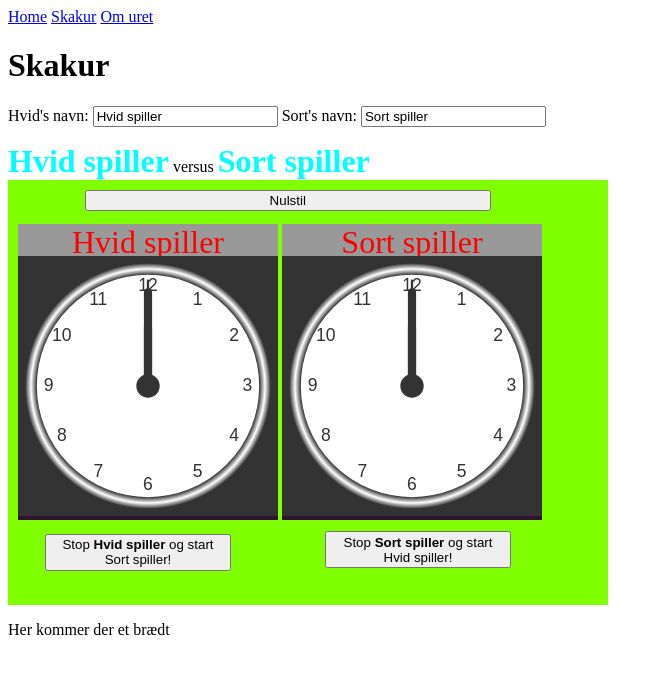
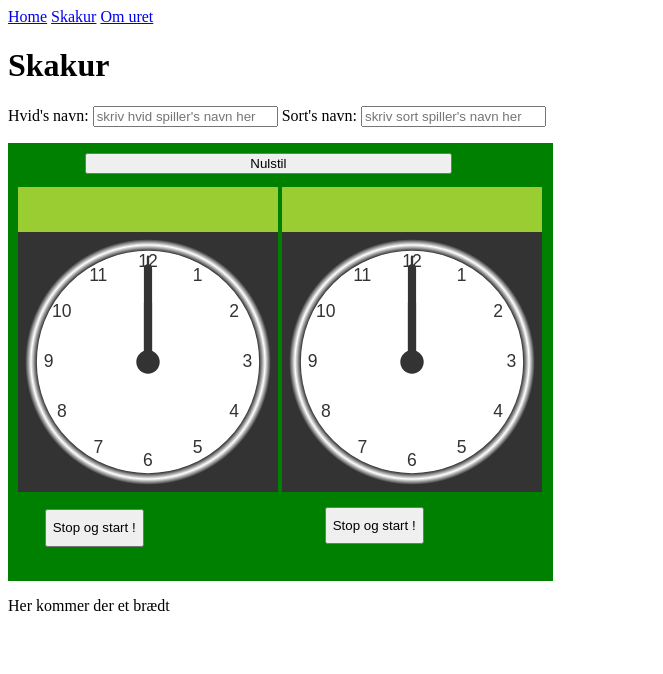
Before and after one commit to JesperHogstedDk/svelte-skakur, a SvelteKit app: page /skak in a window 1280 px wide. Shown: the top 674 px of the page, without its empty margins (0-663 px from the left). Built offline with nearby package versions, Linux system fonts and the light colour scheme.

Commit message:
First release

```diff
--- a/package.json
+++ b/package.json
@@ -1,6 +1,6 @@
 {
-	"name": "create-svelte-app",
-	"version": "0.0.1",
+	"name": "svelte-skakur",
+	"version": "1.0.0",
 	"private": true,
 	"scripts": {
 		"dev": "vite dev",
--- a/src/routes/skak/+page.svelte
+++ b/src/routes/skak/+page.svelte
@@ -6,12 +6,12 @@
 	/** * @type {Skakur}  */
 	let skakur2;
 
-	let playerName1 = 'Hvid spiller';
-	let playerName2 = 'Sort spiller';
+	let playerName1 = '';
+	let playerName2 = '';
 </script>
 
 <h1>Skakur</h1>
-<p>
+<div>
 	<label
 		>Hvid's navn:
 		<input bind:value={playerName1} placeholder="skriv hvid spiller's navn her" />
@@ -20,16 +20,16 @@
 		>Sort's navn:
 		<input bind:value={playerName2} placeholder="skriv sort spiller's navn her" />
 	</label>
-</p>
-
-<div class="versus">
+</div>
+<p></p>
+<!-- <div class="versus">
 	<h1>{playerName1}</h1>
 	<span>versus</span>
 	<h1>{playerName2}</h1>
-</div>
+</div> -->
 
 <div class="outer">
-	<div class="ur">
+	<!-- <div class="ur"> -->
 		<button class="nulstil" on:click={() => {skakur1.nulstil();skakur2.nulstil();}} >Nulstil</button>
 		<Skakur bind:this={skakur1} playerName={playerName1} />
 		<Skakur bind:this={skakur2} playerName={playerName2} />
@@ -55,32 +55,33 @@
 				Stop <strong>{playerName2}</strong> og start {playerName1}!
 			</button>
 		</div>
-	</div>
+	<!-- </div> -->
 </div>
 
 <p>Her kommer der et brædt</p>
 
 <style>
-	.versus h1 {
+	/* .versus h1 {
 		color: aqua;
 		display: inline;
 		/* position: sticky; */
-	}
+	/* } */
 
 	.outer {
 		padding: 10px;
-		background-color: chartreuse;
-		border: 1em;
-		color: aqua;
-		display: inline-block;
+		background-color: green;
+		/* border: 1em; */
+		/* color: aqua; */
+		width: 525px;
+		/* display: inline-block; */
 	}
 
-	.ur {
-		color: red;
-		border-color: blueviolet;
+	/* .ur { */
+		/* color: red; */
+		/* border-color: blueviolet; */
 		/* border-spacing: 10rem; */
 		/* display: inline-block; */
-	}
+	/* } */
 
 	.nulstil {
 		position: relative;
--- a/src/routes/skak/skakur.svelte
+++ b/src/routes/skak/skakur.svelte
@@ -133,13 +133,12 @@
 			//console.log(`Ny timeoutId=` + timeoutId);
 		},
 		nulstil: function () {
-			// console.log(`stopped=${stopped}`);
-			console.log({stopped});
+			//console.log(stopped);
 			this.stopUret();
 			clearInterval(/*** @type number | NodeJS.Timeout} */ timeoutId);
 			stopped = { hour: 0, minute: 0, second: 0 };
-			console.log({stopped});
-			this.drawClock()
+			//console.log(stopped);
+			this.drawClock();
 		}
 	};
 
@@ -174,7 +173,7 @@
 
 <style>
 	.uret {
-		background-color: #313;
+		/* background-color: #313; */
 		/* margin: 1em; */
 		display: inline-block;
 		/* inline-size: 260; */
@@ -188,10 +187,10 @@
 		left: 4.8em;
 	} */
 	div.h1 {
-		background-color: #999;
+		background-color: yellowgreen;
 		font-size: 2em;
 		text-align: center;
-		max-height: 1em;
+		height: 1.4em;
 		width: 260px;
 		/* max-width: 12; */
 		overflow: hidden;
```
Also changed, not shown: src/routes/om/+page.svelte (+8 -4 lines).
